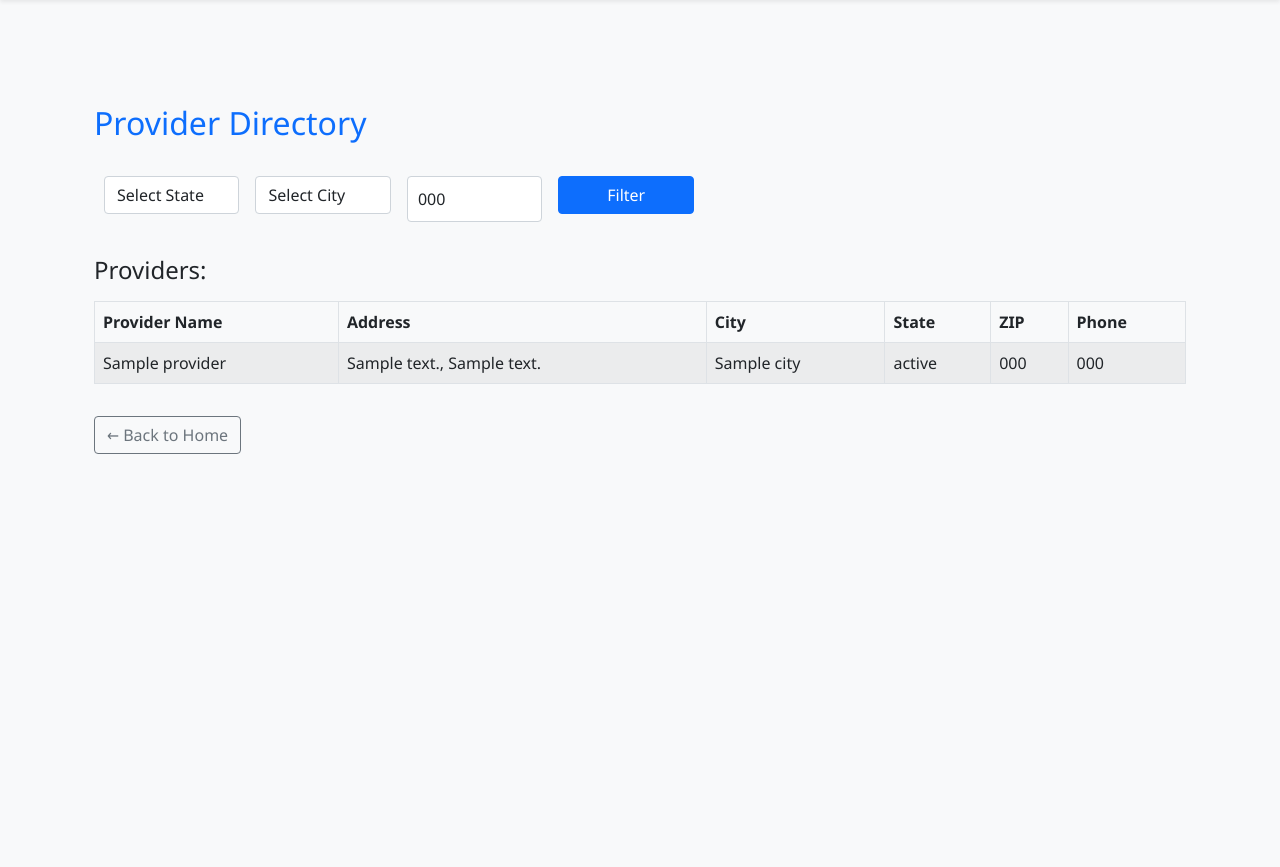
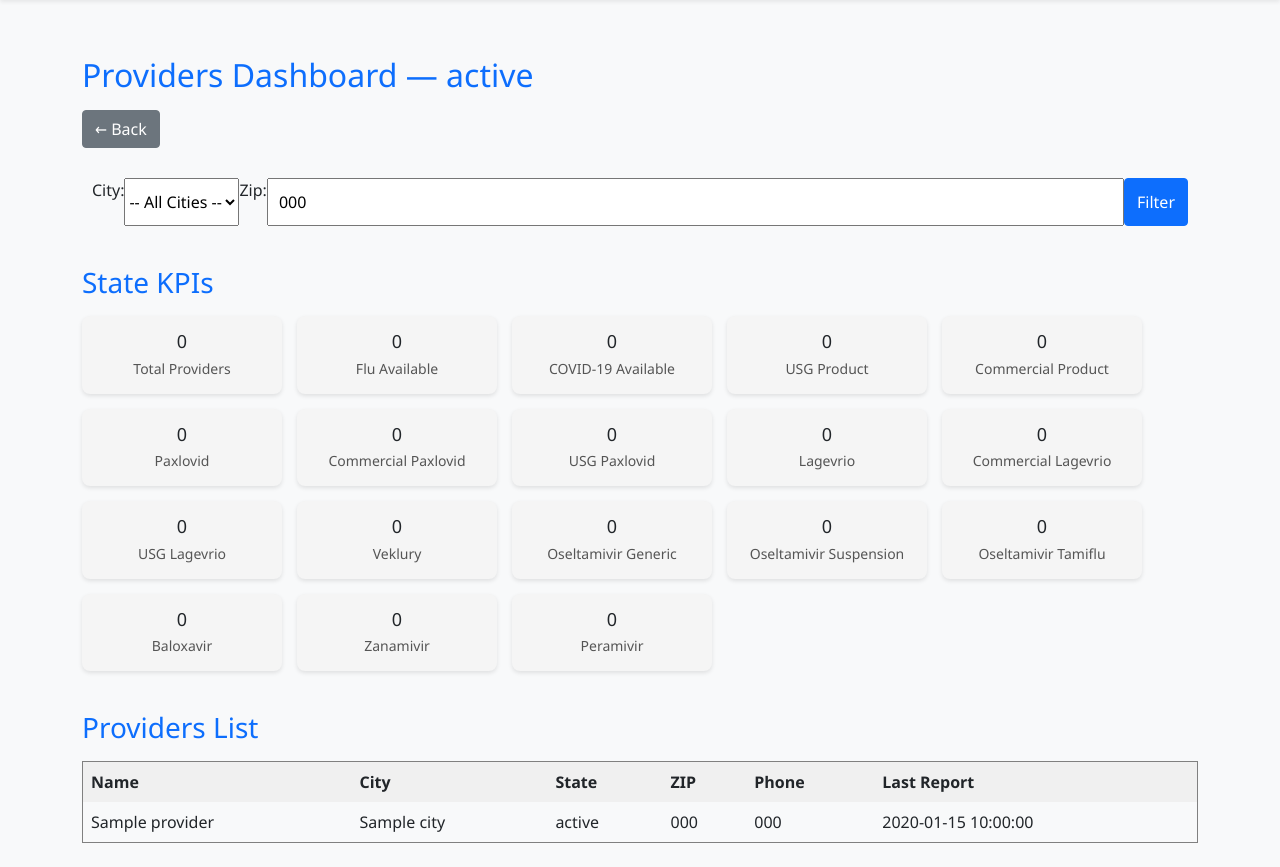
Before and after one commit to KiranmaiMachiraju/ASPR-Treatment-Locations, a Flask app: template templates/provider.html in a window 1280 px wide. Shown: the part 62-929 px from the top of the page. Before the commit the page ends 516 px from the top, so only its background shows below. Run offline with Flask 3, Linux system fonts and the light colour scheme; the template is opened without the code that fills it: most values are stand-ins (such as "Sample title", 1, 10 or a date in 2020).

Commit message:
fourteen

```diff
--- a/app.py
+++ b/app.py
@@ -6,9 +6,10 @@
 
 def get_db_connection():
     conn = sqlite3.connect(DB_PATH)
-    conn.row_factory = sqlite3.Row  # rows behave like dicts
+    conn.row_factory = sqlite3.Row
     return conn
 
+# ---------------- API ----------------
 @app.route('/api/states')
 def get_states():
     conn = get_db_connection()
@@ -22,64 +23,95 @@
     """).fetchall()
     conn.close()
 
-    states = [
-        {"state": row["state"], "lat": row["lat"], "lng": row["lng"]}
-        for row in rows
-    ]
+    states = [{"state": row["state"], "lat": row["lat"], "lng": row["lng"]} for row in rows]
     return jsonify(states)
 
-
+# ---------------- HOME ----------------
 @app.route('/')
 def home():
     return render_template('home.html')
 
+# ---------------- CHOOSE ROLE ----------------
 @app.route('/choose_role', methods=['GET', 'POST'])
 def choose_role():
     if request.method == 'POST':
         role = request.form.get('role')
         if role == 'provider':
-            return redirect(url_for('provider'))
+            return redirect(url_for('provider_start'))
         elif role == 'customer':
             return redirect(url_for('customer_start'))
     return render_template('choose_role.html')
 
+# ---------------- PROVIDER START ----------------
 @app.route('/provider/start', methods=['GET', 'POST'])
 def provider_start():
     conn = get_db_connection()
+
+    # States for dropdown
     states = [row['state'] for row in conn.execute(
         'SELECT DISTINCT state FROM locations WHERE state IS NOT NULL ORDER BY state')]
-    conn.close()
 
-    return render_template('provider_start.html',
-                           states=states,
-                           vaccinations=vaccinations_list)
+    # --- KPIs ---
+    kpi_query = """
+        SELECT
+            COUNT(*) AS total_providers,
+            SUM(Is_PAP_Site) AS total_pap_sites,
+            SUM(Prescribing_Services_Available) AS total_prescribers,
+            SUM(Has_Paxlovid) AS total_paxlovid,
+            SUM(Has_Lagevrio) AS total_lagevrio,
+            SUM(Has_Veklury) AS total_veklury,
+            SUM(Is_Flu) AS total_flu,
+            SUM("Is_COVID-19") AS total_covid
+        FROM locations
+    """
+    kpis = conn.execute(kpi_query).fetchone()
 
-# UPDATED: customer_start now renders test_maps.html with states for map markers
-@app.route('/customer/start', methods=['GET', 'POST'])
-def customer_start():
-    conn = get_db_connection()
-    states = [row['state'] for row in conn.execute(
-        'SELECT DISTINCT state FROM locations WHERE state IS NOT NULL ORDER BY state')]
+    # --- Chart data ---
+    # Providers per state
+    state_count_rows = conn.execute("""
+        SELECT state, COUNT(*) AS provider_count
+        FROM locations
+        GROUP BY state
+        ORDER BY provider_count DESC
+    """).fetchall()
+    states_chart = [row['state'] for row in state_count_rows]
+    providers_chart = [row['provider_count'] for row in state_count_rows]
+
+    # Medication availability (Paxlovid, Lagevrio, Veklury)
+    med_rows = conn.execute("""
+        SELECT
+            SUM(Has_Paxlovid) AS paxlovid,
+            SUM(Has_Lagevrio) AS lagevrio,
+            SUM(Has_Veklury) AS veklury
+        FROM locations
+    """).fetchone()
     conn.close()
 
     if request.method == 'POST':
         selected_state = request.form.get('state')
         if selected_state:
-            return redirect(url_for('customer', state=selected_state))
+            return redirect(url_for('provider', state=selected_state))
 
-    # Render the map page here instead of the old customer_start.html
-    return render_template('test_maps.html', states=states)
+    return render_template(
+        'provider_start.html',
+        states=states,
+        kpis=kpis,
+        states_chart=states_chart,
+        providers_chart=providers_chart,
+        med_rows=med_rows
+    )
 
+
+# ---------------- PROVIDER ----------------
 @app.route('/provider')
 def provider():
     selected_state = request.args.get('state')
 
     if not selected_state:
-        return redirect(url_for('provider_start'))  # Don't load anything without a state
+        return redirect(url_for('provider_start'))
 
     conn = get_db_connection()
 
-    # Get dropdown data
     states = [row['state'] for row in conn.execute(
         'SELECT DISTINCT state FROM locations WHERE state IS NOT NULL ORDER BY state')]
 
@@ -88,7 +120,6 @@
 
     query = "SELECT * FROM locations WHERE state = ?"
     params = [selected_state]
-
     if selected_city:
         query += " AND city = ?"
         params.append(selected_city)
@@ -102,6 +133,32 @@
     cities = [row['city'] for row in conn.execute(
         "SELECT DISTINCT city FROM locations WHERE state = ? AND city IS NOT NULL ORDER BY city", (selected_state,))]
 
+    # --- KPIs ---
+    stats_query = """
+        SELECT
+            COUNT(*) AS total_providers,
+            SUM(Is_Flu) AS total_flu,
+            SUM("Is_COVID-19") AS total_covid,
+            SUM(Has_USG_Product) AS total_usg_product,
+            SUM(Has_Commercial_Product) AS total_commercial_product,
+            SUM(Has_Paxlovid) AS total_paxlovid,
+            SUM(Has_Commercial_Paxlovid) AS total_commercial_paxlovid,
+            SUM(Has_USG_Paxlovid) AS total_usg_paxlovid,
+            SUM(Has_Lagevrio) AS total_lagevrio,
+            SUM(Has_Commercial_Lagevrio) AS total_commercial_lagevrio,
+            SUM(Has_USG_Lagevrio) AS total_usg_lagevrio,
+            SUM(Has_Veklury) AS total_veklury,
+            SUM(Has_Oseltamivir_Generic) AS total_oseltamivir_generic,
+            SUM(Has_Oseltamivir_Suspension) AS total_oseltamivir_suspension,
+            SUM(Has_Oseltamivir_Tamiflu) AS total_oseltamivir_tamiflu,
+            SUM(Has_Baloxavir) AS total_baloxavir,
+            SUM(Has_Zanamivir) AS total_zanamivir,
+            SUM(Has_Peramivir) AS total_peramivir
+        FROM locations
+        WHERE state = ?
+    """
+    stats = conn.execute(stats_query, (selected_state,)).fetchone()
+
     conn.close()
 
     filters = {'state': selected_state, 'city': selected_city, 'zip': selected_zip}
@@ -110,43 +167,53 @@
                            states=states,
                            cities=cities,
                            providers=providers,
-                           filters=filters)
+                           filters=filters,
+                           stats=stats)
+
+# ---------------- CUSTOMER START ----------------
+@app.route('/customer/start', methods=['GET', 'POST'])
+def customer_start():
+    conn = get_db_connection()
+    states = [row['State'] for row in conn.execute(
+        'SELECT DISTINCT State FROM locations WHERE State IS NOT NULL ORDER BY State')]
+    conn.close()
+
+    if request.method == 'POST':
+        selected_state = request.form.get('state')
+        if selected_state:
+            return redirect(url_for('customer', state=selected_state))
+
+    return render_template('test_maps.html', states=states)
 
 
+# ---------------- CUSTOMER VIEW ----------------
 @app.route('/customer')
 def customer():
     selected_state = request.args.get('state')
-
     if not selected_state:
-        return redirect(url_for('customer_start'))  # Don't load anything without a state
+        return redirect(url_for('customer_start'))
 
     conn = get_db_connection()
-
-    # Get dropdown data
-    states = [row['state'] for row in conn.execute(
-        'SELECT DISTINCT state FROM locations WHERE state IS NOT NULL ORDER BY state')]
+    states = [row['State'] for row in conn.execute(
+        'SELECT DISTINCT State FROM locations WHERE State IS NOT NULL ORDER BY State')]
 
     selected_city = request.args.get('city')
     selected_zip = request.args.get('zip')
 
-    query = "SELECT * FROM locations WHERE state = ?"
+    query = "SELECT * FROM locations WHERE State = ?"
     params = [selected_state]
-
     if selected_city:
-        query += " AND city = ?"
+        query += " AND City = ?"
         params.append(selected_city)
     if selected_zip:
-        query += " AND zip = ?"
+        query += " AND Zip = ?"
         params.append(selected_zip)
 
     providers = conn.execute(query, params).fetchall()
-
-    # City dropdown
-    cities = [row['city'] for row in conn.execute(
-        "SELECT DISTINCT city FROM locations WHERE state = ? AND city IS NOT NULL ORDER BY city", (selected_state,))]
+    cities = [row['City'] for row in conn.execute(
+        "SELECT DISTINCT City FROM locations WHERE State = ? AND City IS NOT NULL ORDER BY City", (selected_state,))]
 
     conn.close()
-
     filters = {'state': selected_state, 'city': selected_city, 'zip': selected_zip}
 
     return render_template('customer.html',
@@ -155,97 +222,5 @@
                            providers=providers,
                            filters=filters)
 
-@app.route('/test_maps')
-def test_maps():
-    return render_template('test_maps.html')
-
-vaccinations_list = [
-    {'field': 'Is_Flu', 'label': 'Flu Vaccine'},
-    {'field': 'Is_COVID-19', 'label': 'COVID-19 Vaccine'},
-    {'field': 'Has_USG_Product', 'label': 'USG Product Available'},
-    {'field': 'Has_Commercial_Product', 'label': 'Commercial Product Available'},
-    {'field': 'Has_Paxlovid', 'label': 'Paxlovid'},
-    {'field': 'Has_Commercial_Paxlovid', 'label': 'Commercial Paxlovid'},
-    {'field': 'Has_USG_Paxlovid', 'label': 'USG Paxlovid'},
-    {'field': 'Has_Lagevrio', 'label': 'Lagevrio'},
-    {'field': 'Has_Commercial_Lagevrio', 'label': 'Commercial Lagevrio'},
-    {'field': 'Has_USG_Lagevrio', 'label': 'USG Lagevrio'},
-    {'field': 'Has_Veklury', 'label': 'Veklury'},
-    {'field': 'Has_Oseltamivir_Generic', 'label': 'Oseltamivir Generic'},
-    {'field': 'Has_Oseltamivir_Suspension', 'label': 'Oseltamivir Suspension'},
-    {'field': 'Has_Oseltamivir_Tamiflu', 'label': 'Oseltamivir Tamiflu'},
-    {'field': 'Has_Baloxavir', 'label': 'Baloxavir'},
-    {'field': 'Has_Zanamivir', 'label': 'Zanamivir'},
-    {'field': 'Has_Peramivir', 'label': 'Peramivir'}
-]
-
-@app.route('/provider/vaccinations', methods=['GET', 'POST'])
-def provider_vaccinations():
-    conn = get_db_connection()
-
-    # Fetch filter options
-    states = [row['state'] for row in conn.execute(
-        'SELECT DISTINCT state FROM locations WHERE state IS NOT NULL ORDER BY state')]
-
-    cities = []
-    zips = []
-
-    selected_vaccinations = []
-    selected_state = request.form.get('state') if request.method == 'POST' else None
-    selected_city = request.form.get('city') if request.method == 'POST' else None
-    selected_zip = request.form.get('zip') if request.method == 'POST' else None
-
-    # Load cities and zips based on selected state
-    if selected_state:
-        cities = [row['city'] for row in conn.execute(
-            'SELECT DISTINCT city FROM locations WHERE state = ? AND city IS NOT NULL ORDER BY city', (selected_state,))]
-
-    if selected_city:
-        zips = [row['zip'] for row in conn.execute(
-            'SELECT DISTINCT zip FROM locations WHERE city = ? AND zip IS NOT NULL ORDER BY zip', (selected_city,))]
-
-    providers = []
-
-    if request.method == 'POST':
-        selected_vaccinations = request.form.getlist('vaccinations')
-        where_clauses = []
-        params = []
-
-        if selected_vaccinations:
-            where_clauses.append('(' + ' OR '.join([f'"{vacc}" = 1' for vacc in selected_vaccinations]) + ')')
-
-        if selected_state:
-            where_clauses.append('state = ?')
-            params.append(selected_state)
-
-        if selected_city:
-            where_clauses.append('city = ?')
-            params.append(selected_city)
-
-        if selected_zip:
-            where_clauses.append('zip = ?')
-            params.append(selected_zip)
-
-        query = "SELECT * FROM locations"
-        if where_clauses:
-            query += " WHERE " + " AND ".join(where_clauses)
-
-        providers = conn.execute(query, params).fetchall()
-
-    conn.close()
-
-    return render_template('provider_vaccinations.html',
-                           vaccinations=vaccinations_list,
-                           selected_vaccinations=selected_vaccinations,
-                           providers=providers,
-                           states=states,
-                           cities=cities,
-                           zips=zips,
-                           selected_state=selected_state,
-                           selected_city=selected_city,
-                           selected_zip=selected_zip)
-
-
-
 if __name__ == '__main__':
     app.run(debug=True)
--- a/templates/provider.html
+++ b/templates/provider.html
@@ -12,104 +12,92 @@
     {% extends "template.html" %}
 
 {% block content %}
-<div class="container mt-5">
-  <h2 class="mb-4 text-primary">Provider Directory</h2>
+<h2>Providers Dashboard — {{ filters.state }}</h2>
 
-  <form method="get" action="{{ url_for('provider') }}" class="mb-4">
-    <div class="row g-3">
-      <!-- State dropdown -->
-      <div class="col-md-3">
-        <select name="state" class="form-control" required>
-          <option value="">Select State</option>
-          {% for state in states %}
-            <option value="{{ state }}" {% if filters.state == state %}selected{% endif %}>{{ state }}</option>
+<!-- Back Button -->
+<a href="{{ url_for('provider_start') }}" class="btn btn-secondary">← Back</a>
+
+<!-- Filters -->
+<form method="GET" action="{{ url_for('provider') }}" style="margin-top: 20px;">
+    <input type="hidden" name="state" value="{{ filters.state }}">
+
+    <label for="city">City:</label>
+    <select name="city" id="city">
+        <option value="">-- All Cities --</option>
+        {% for c in cities %}
+            <option value="{{ c }}" {% if filters.city == c %}selected{% endif %}>{{ c }}</option>
         {% endfor %}
     </select>
+
+    <label for="zip">Zip:</label>
+    <input type="text" name="zip" value="{{ filters.zip or '' }}" placeholder="Enter ZIP">
+
+    <button type="submit" class="btn btn-primary">Filter</button>
+</form>
+
+<!-- KPI Cards -->
+<h3 style="margin-top: 30px;">State KPIs</h3>
+<div style="display: flex; flex-wrap: wrap; gap: 15px;">
+    {% set kpis = [
+        ('Total Providers', stats.total_providers),
+        ('Flu Available', stats.total_flu),
+        ('COVID-19 Available', stats.total_covid),
+        ('USG Product', stats.total_usg_product),
+        ('Commercial Product', stats.total_commercial_product),
+        ('Paxlovid', stats.total_paxlovid),
+        ('Commercial Paxlovid', stats.total_commercial_paxlovid),
+        ('USG Paxlovid', stats.total_usg_paxlovid),
+        ('Lagevrio', stats.total_lagevrio),
+        ('Commercial Lagevrio', stats.total_commercial_lagevrio),
+        ('USG Lagevrio', stats.total_usg_lagevrio),
+        ('Veklury', stats.total_veklury),
+        ('Oseltamivir Generic', stats.total_oseltamivir_generic),
+        ('Oseltamivir Suspension', stats.total_oseltamivir_suspension),
+        ('Oseltamivir Tamiflu', stats.total_oseltamivir_tamiflu),
+        ('Baloxavir', stats.total_baloxavir),
+        ('Zanamivir', stats.total_zanamivir),
+        ('Peramivir', stats.total_peramivir)
+    ] %}
+
+    {% for label, value in kpis %}
+    <div style="flex: 0 0 200px; background-color: #f5f5f5; padding: 15px; border-radius: 8px; box-shadow: 0 2px 4px rgba(0,0,0,0.1); text-align: center;">
+        <h4 style="margin: 0; font-size: 18px;">{{ value or 0 }}</h4>
+        <p style="margin: 5px 0 0 0; font-size: 14px; color: #555;">{{ label }}</p>
+    </div>
+    {% endfor %}
 </div>
 
-      <!-- City dropdown -->
-      <div class="col-md-3">
-        <select name="city" class="form-control">
-          <option value="">Select City</option>
-          {% for city in cities %}
-            <option value="{{ city }}" {% if filters.city == city %}selected{% endif %}>{{ city }}</option>
-          {% endfor %}
-        </select>
-      </div>
-
-      <!-- ZIP input -->
-      <div class="col-md-3">
-        <input type="text" name="zip" placeholder="ZIP Code" class="form-control" value="{{ filters.zip or '' }}">
-      </div>
-
-      <!-- Filter button -->
-      <div class="col-md-3">
-        <button type="submit" class="btn btn-primary w-100">Filter</button>
-      </div>
-    </div>
-  </form>
-
-  <h4 class="mt-4">Providers:</h4>
-  <table class="table table-bordered table-striped mt-3">
-    <thead>
+<!-- Providers Table -->
+<h3 style="margin-top: 40px;">Providers List</h3>
+{% if providers %}
+<table border="1" cellpadding="8" cellspacing="0" style="border-collapse: collapse; width: 100%; margin-top: 10px;">
+    <thead style="background-color: #f0f0f0;">
         <tr>
-        <th>Provider Name</th>
-        <th>Address</th>
+            <th>Name</th>
             <th>City</th>
             <th>State</th>
             <th>ZIP</th>
             <th>Phone</th>
+            <th>Last Report</th>
         </tr>
     </thead>
     <tbody>
-      {% for provider in providers %}
+        {% for p in providers %}
         <tr>
-        <td>{{ provider['provider_name'] }}</td>
-        <td>
-          {{ provider['address_1'] }}{% if provider['address_2'] %}, {{ provider['address_2'] }}{% endif %}
-        </td>
-        <td>{{ provider['city'] }}</td>
-        <td>{{ provider['state'] }}</td>
-        <td>{{ provider['zip'] }}</td>
-        <td>{{ provider['public_phone'] }}</td>
-      </tr>
-      {% else %}
-      <tr>
-        <td colspan="6" class="text-center text-muted">No providers found for the selected filters.</td>
+            <td>{{ p.Provider_Name }}</td>
+            <td>{{ p.City }}</td>
+            <td>{{ p.State }}</td>
+            <td>{{ p.Zip }}</td>
+            <td>{{ p.Public_Phone or '-' }}</td>
+            <td>{{ p.Last_Report_Date or '-' }}</td>
         </tr>
         {% endfor %}
     </tbody>
 </table>
-
-  <!-- Optional: Pagination (if enabled in app.py) -->
-  {% if total_pages and total_pages > 1 %}
-  <nav aria-label="Page navigation" class="mt-4">
-    <ul class="pagination justify-content-center">
-      {% if page > 1 %}
-      <li class="page-item">
-        <a class="page-link" href="{{ url_for('provider', state=filters.state, city=filters.city, zip=filters.zip, page=page-1) }}">Previous</a>
-      </li>
+{% else %}
+<p>No providers found for this selection.</p>
 {% endif %}
-
-      {% for p in range(1, total_pages + 1) %}
-      <li class="page-item {% if p == page %}active{% endif %}">
-        <a class="page-link" href="{{ url_for('provider', state=filters.state, city=filters.city, zip=filters.zip, page=p) }}">{{ p }}</a>
-      </li>
-      {% endfor %}
-
-      {% if page < total_pages %}
-      <li class="page-item">
-        <a class="page-link" href="{{ url_for('provider', state=filters.state, city=filters.city, zip=filters.zip, page=page+1) }}">Next</a>
-      </li>
-      {% endif %}
-    </ul>
-  </nav>
-  {% endif %}
-
-  <a href="{{ url_for('home') }}" class="btn btn-outline-secondary mt-3">← Back to Home</a>
-</div>
 {% endblock %}
-
 
     <script src="https://cdn.jsdelivr.net/npm/bootstrap@5.1.0/dist/js/bootstrap.bundle.min.js" integrity="sha384-U1DAWAznBHeqEIlVSCgzq+c9gqGAJn5c/t99JyeKa9xxaYpSvHU5awsuZVVFIhvj" crossorigin="anonymous"></script>
   </body>
```
Also changed, not shown: templates/provider_start.html (+101 -34 lines), templates/provider_vaccinations.html (deleted, +0 -78 lines). Lines whose indentation alone changed are shown as unchanged.
